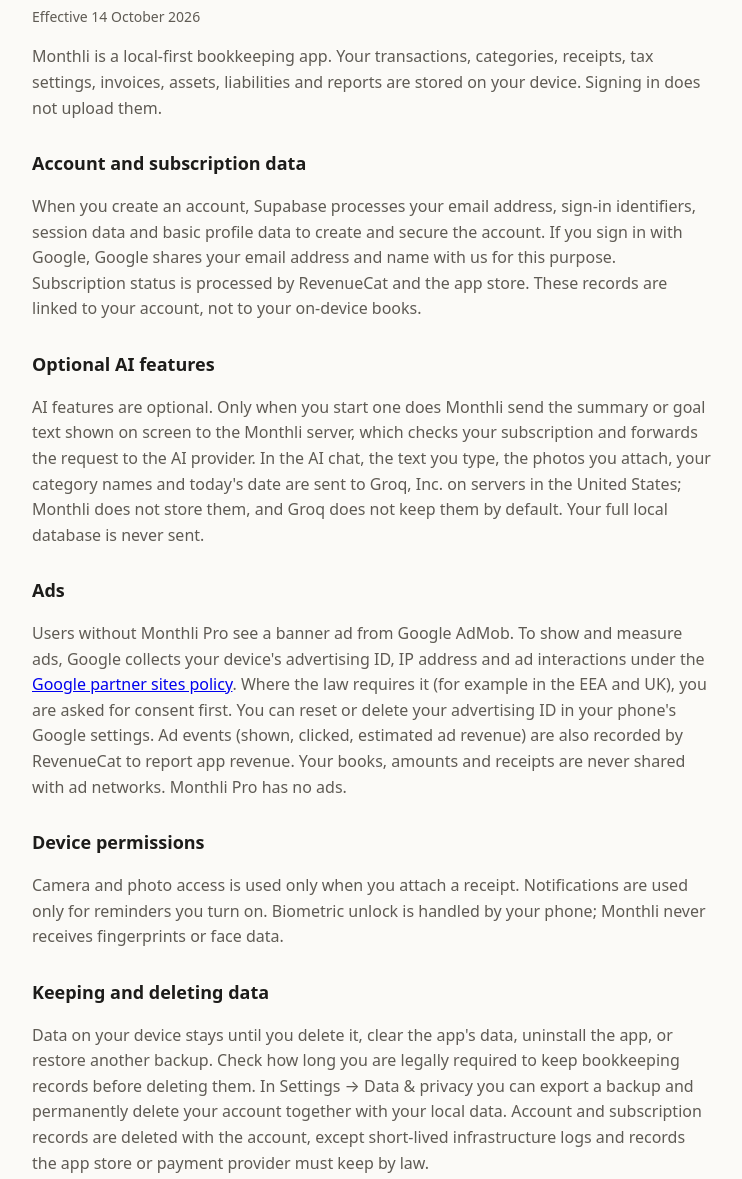
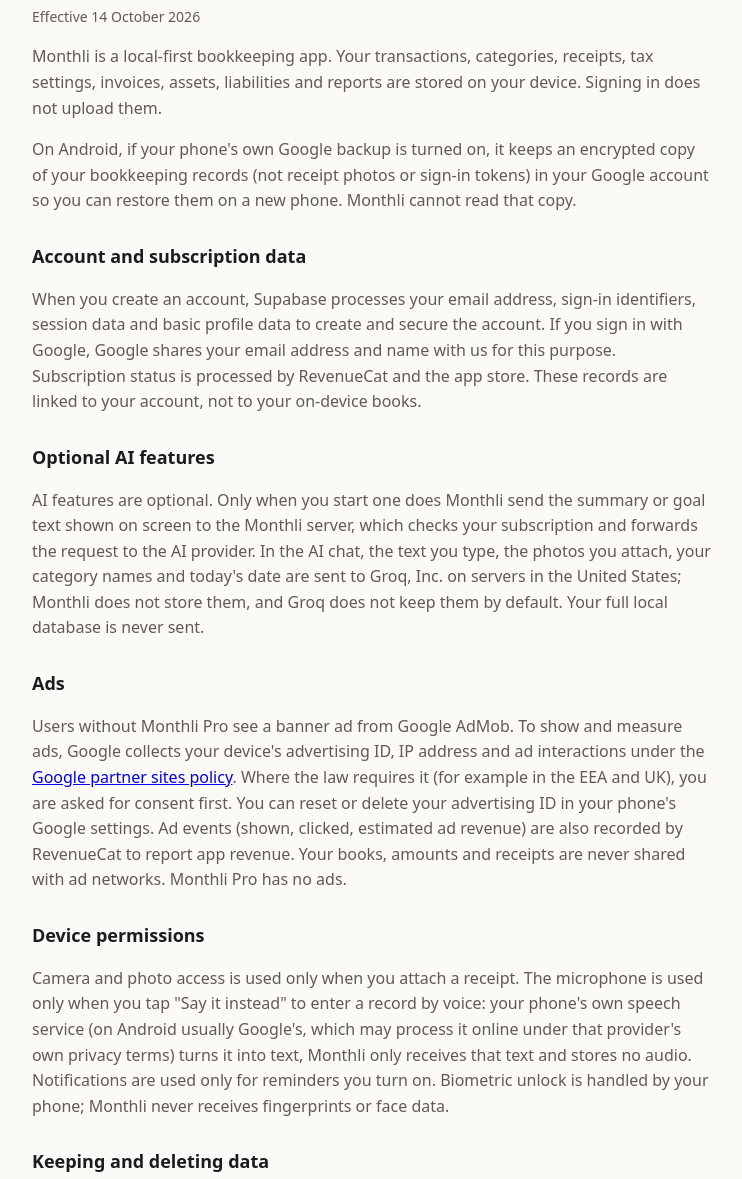
Before and after one commit to userbaruarifin-byte/legal_url, a plain HTML site: page privacy.html in a window 1280 px wide. Shown: the part 120-1299 px from the top of the page, without its empty margins (268-1010 px from the left). Drawn offline with Linux system fonts and the light colour scheme.

Commit message:
Add files via upload

```diff
--- a/privacy.html
+++ b/privacy.html
@@ -1,6 +1,6 @@
 <!doctype html><html lang="en"><head><meta charset="utf-8"><title>Monthli Privacy Policy</title><meta name="viewport" content="width=device-width, initial-scale=1"><style>:root{color-scheme:light dark;--bg:#fbfaf7;--fg:#1d1c1a;--muted:#5f5b54;--line:#e4e0d8}@media (prefers-color-scheme:dark){:root{--bg:#161513;--fg:#ece9e3;--muted:#a9a49b;--line:#2c2a26}}body{margin:0;background:var(--bg);color:var(--fg);font:16px/1.6 system-ui,-apple-system,"Segoe UI",sans-serif}main{max-width:680px;margin:0 auto;padding:32px 16px 64px}h1{font-size:28px;line-height:1.2;margin:0 0 4px}h2{font-size:18px;margin:28px 0 6px}p,li{color:var(--muted)}.date{font-size:14px;color:var(--muted)}nav{font-size:14px;margin-bottom:24px}nav a{color:inherit;margin-right:16px}.note{border-top:1px solid var(--line);margin-top:32px;padding-top:12px;font-size:13px}</style></head><body><main><nav><a href="./">Monthli</a><a href="privacy.html">Privacy</a><a href="terms.html">Terms</a></nav>
 <h1>Privacy Policy</h1><p class="date">Effective 14 October 2026</p>
-<p>Monthli is a local-first bookkeeping app. Your transactions, categories, receipts, tax settings, invoices, assets, liabilities and reports are stored on your device. Signing in does not upload them.</p>
+<p>Monthli is a local-first bookkeeping app. Your transactions, categories, receipts, tax settings, invoices, assets, liabilities and reports are stored on your device. Signing in does not upload them.</p><p>On Android, if your phone's own Google backup is turned on, it keeps an encrypted copy of your bookkeeping records (not receipt photos or sign-in tokens) in your Google account so you can restore them on a new phone. Monthli cannot read that copy.</p>
 <h2>Account and subscription data</h2>
 <p>When you create an account, Supabase processes your email address, sign-in identifiers, session data and basic profile data to create and secure the account. If you sign in with Google, Google shares your email address and name with us for this purpose. Subscription status is processed by RevenueCat and the app store. These records are linked to your account, not to your on-device books.</p>
 <h2>Optional AI features</h2>
@@ -8,7 +8,7 @@
 <h2>Ads</h2>
 <p>Users without Monthli Pro see a banner ad from Google AdMob. To show and measure ads, Google collects your device's advertising ID, IP address and ad interactions under the <a href="https://policies.google.com/technologies/partner-sites">Google partner sites policy</a>. Where the law requires it (for example in the EEA and UK), you are asked for consent first. You can reset or delete your advertising ID in your phone's Google settings. Ad events (shown, clicked, estimated ad revenue) are also recorded by RevenueCat to report app revenue. Your books, amounts and receipts are never shared with ad networks. Monthli Pro has no ads.</p>
 <h2>Device permissions</h2>
-<p>Camera and photo access is used only when you attach a receipt. Notifications are used only for reminders you turn on. Biometric unlock is handled by your phone; Monthli never receives fingerprints or face data.</p>
+<p>Camera and photo access is used only when you attach a receipt. The microphone is used only when you tap "Say it instead" to enter a record by voice: your phone's own speech service (on Android usually Google's, which may process it online under that provider's own privacy terms) turns it into text, Monthli only receives that text and stores no audio. Notifications are used only for reminders you turn on. Biometric unlock is handled by your phone; Monthli never receives fingerprints or face data.</p>
 <h2>Keeping and deleting data</h2>
 <p>Data on your device stays until you delete it, clear the app's data, uninstall the app, or restore another backup. Check how long you are legally required to keep bookkeeping records before deleting them. In Settings → Data &amp; privacy you can export a backup and permanently delete your account together with your local data. Account and subscription records are deleted with the account, except short-lived infrastructure logs and records the app store or payment provider must keep by law.</p>
 <h2>Security</h2>
```
